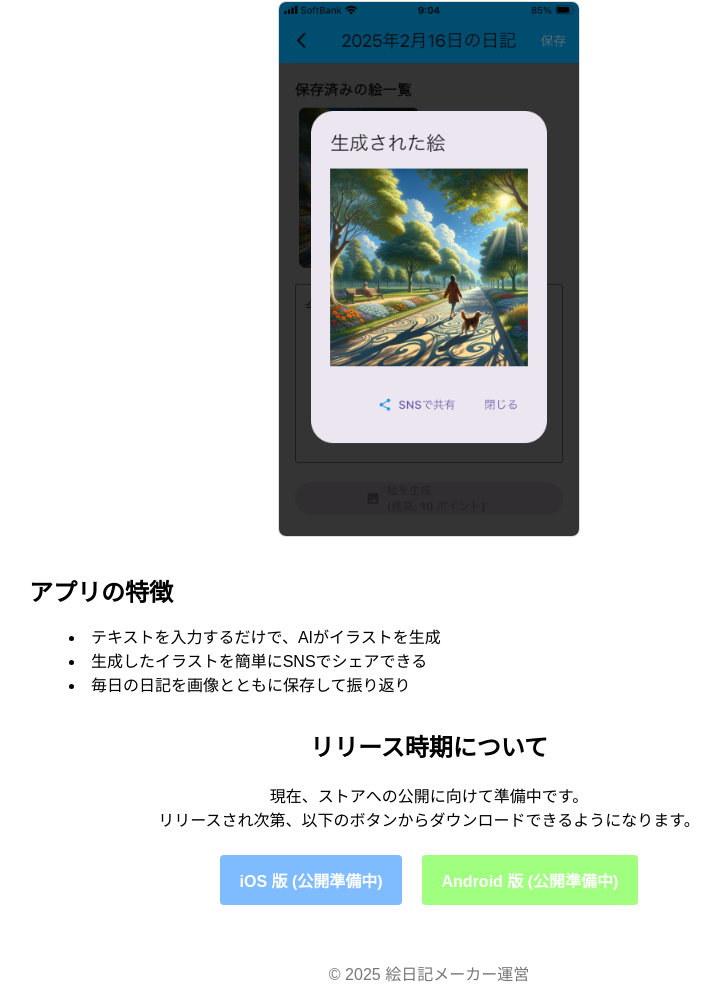
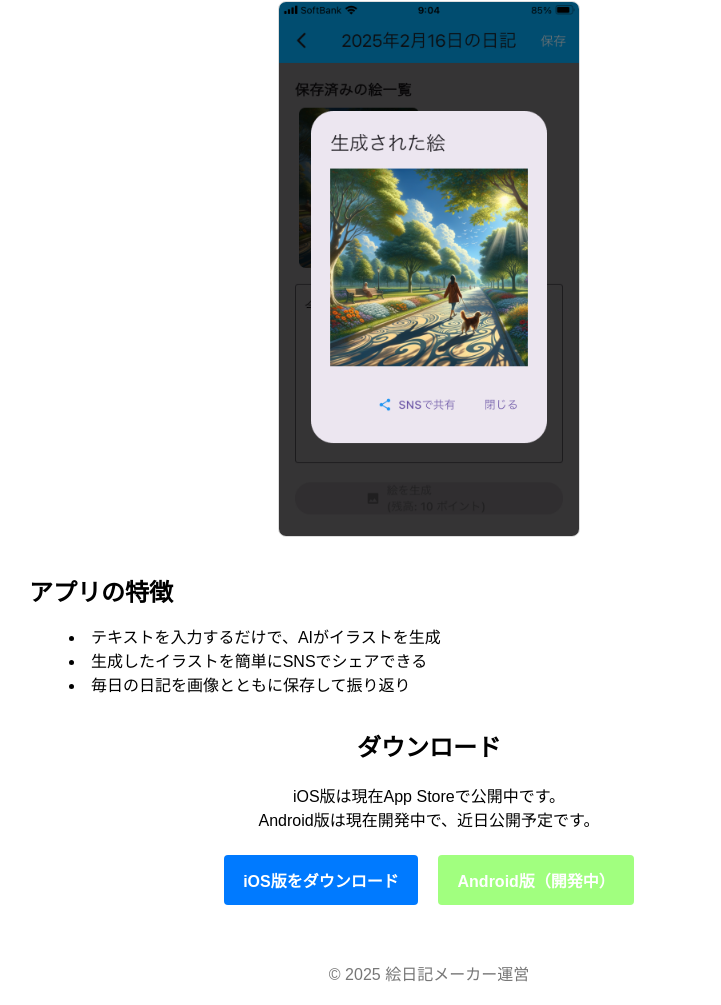
Before and after one commit to fcchi/pic_diary_app_site, a plain HTML site: page index.html in a window 1280 px wide. Shown: the part 122-1127 px from the top of the page, without its empty margins (211-932 px from the left). Drawn offline with Linux system fonts and the light colour scheme.

Commit message:
20250221-2

```diff
--- a/index.html
+++ b/index.html
@@ -99,19 +99,21 @@
       </ul>
     </section>
 
-    <!-- まだリリース前なので、実際のストアURLはないことを明記しておく -->
     <section class="cta">
-      <h2>リリース時期について</h2>
-      <p>現在、ストアへの公開に向けて準備中です。<br>
-         リリースされ次第、以下のボタンからダウンロードできるようになります。</p>
+      <h2>ダウンロード</h2>
+      <p>iOS版は現在App Storeで公開中です。<br>
+         Android版は現在開発中で、近日公開予定です。</p>
 
-      <!-- リリース後に以下のリンクを更新予定 -->
       <p>
-        <a href="#" class="store-link" style="background-color: #7fbbff;">
-          iOS 版 (公開準備中)
+        <a href="https://apps.apple.com/us/app/%E7%B5%B5%E6%97%A5%E8%A8%98%E3%83%A1%E3%83%BC%E3%82%AB%E3%83%BC/id6741065694"
+           class="store-link"
+           style="background-color: #007AFF;">
+          iOS版をダウンロード
         </a>
-        <a href="#" class="store-link" style="background-color: #a1ff7f;">
-          Android 版 (公開準備中)
+        <a href="#"
+           class="store-link"
+           style="background-color: #a1ff7f;">
+          Android版（開発中）
         </a>
       </p>
     </section>
```
